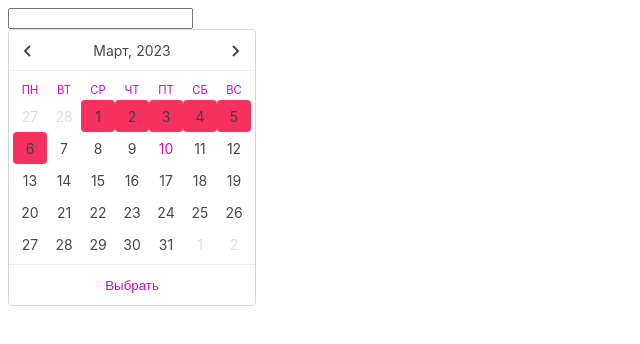
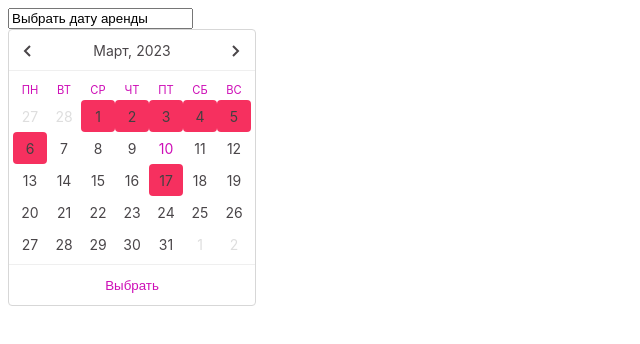
Before and after one commit to DanisBikmaev/multidatespicker-jquery-html-css, a plain HTML site: page air/index.html in a window 1280 px wide. Shown: the whole page, without its empty margins (0-640 px from the left). Drawn offline with Linux system fonts and the light colour scheme.

Commit message:
add counter

```diff
--- a/air/datepicker-setup.js
+++ b/air/datepicker-setup.js
@@ -1,3 +1,14 @@
+function setDays() {
+  let date = document.getElementById("datepicker");
+  res = Math.floor(date / day);
+  return date.value;
+}
+function getDayCounts() {
+  var date = setDays();
+  count = date.split(",").length;
+  return count;
+}
+
 const dateList = [
   "03/01/2023",
   "03/02/2023",
@@ -5,14 +16,13 @@ const dateList = [
   "03/04/2023",
   "03/05/2023",
   "03/06/2023",
+  "03/17/2023",
 ];
 
 let submitButton = {
   content: "Выбрать",
   className: "custom-button-classname",
-  onClick: (dp) => {
-    console.log(dp)
-  },
+  onClick: getDayCounts,
 };
 
 function newDateList(dateList) {
@@ -38,7 +48,7 @@ function getData({ date, cellType }) {
 }
 
 function getSelectedDate({ date, formattedDate, datepicker }) {
-  // console.log(date);
+  console.log(date);
   return date;
 }
 
@@ -47,9 +57,10 @@ newDateList = newDateList(dateList);
 datepicker = new AirDatepicker("#datepicker", {
   inline: true,
   multipleDates: true,
-  range: true,
+  range: false,
   dynamicRange: true,
+  multipleDatesSeparator: ",",
   buttons: [submitButton],
   onRenderCell: getData,
-  onSelect: getSelectedDate,
+  // onSelect: getSelectedDate,
 });
--- a/air/index.html
+++ b/air/index.html
@@ -8,8 +8,15 @@
     <title>Document</title>
   </head>
   <body>
-    <input type="text" id="datepicker" class="datepicker_control">
+    <input
+      type="text"
+      name="datepicker"
+      id="datepicker"
+      class="datepicker_control"
+      readonly
+      value="Выбрать дату аренды"
+    />
     <script src="air-datepicker.js"></script>
-    <script src="datepicker-setup.js" ></script>
+    <script src="datepicker-setup.js"></script>
   </body>
 </html>
```
